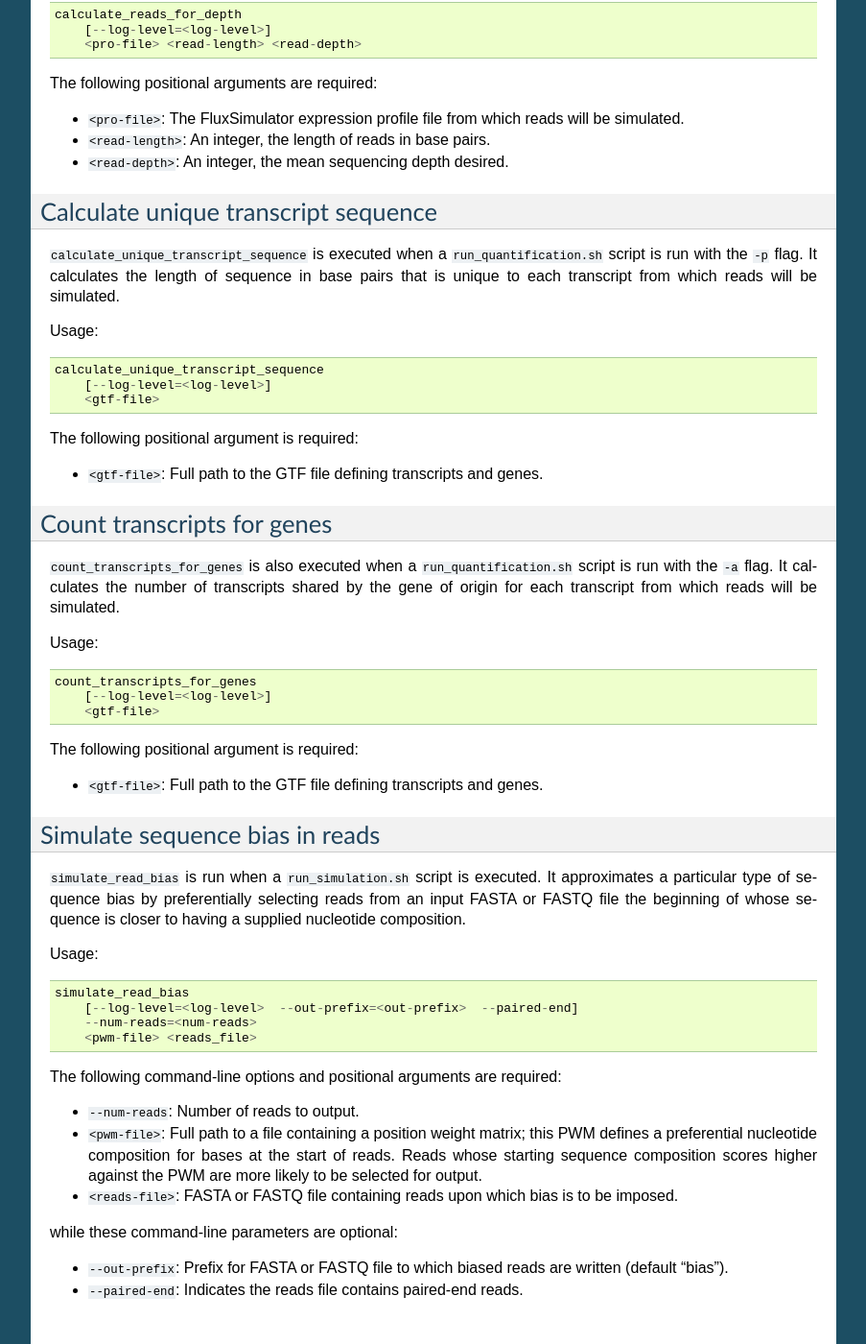
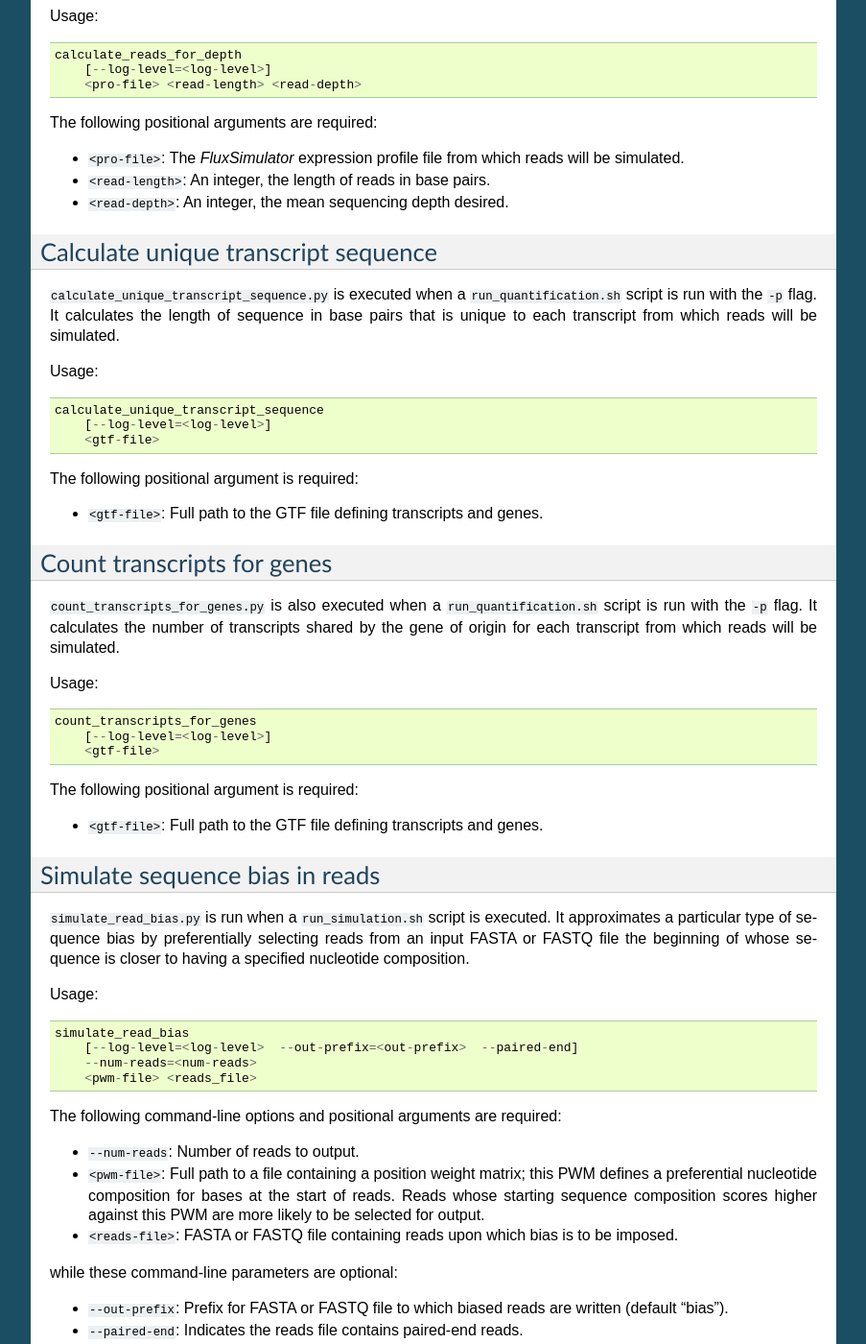
Before and after one commit to lweasel/piquant, a Sphinx documentation site: the page built from docs/support_scripts.rst, in a window 1280 px wide and 1400 px high, scrolled down 1772 px. Shown: the whole window at 96% size, without its empty margins (198-1101 px from the left). Built offline with Sphinx 7.4.7, drawn with Linux system fonts in a browser that asks for light colours; formulas are drawn with MathJax 3; some of the changed text lies outside the part shown.

```diff
--- a/docs/support_scripts.rst
+++ b/docs/support_scripts.rst
@@ -12,9 +12,9 @@ Further information on each script and their command line options is given in th
 Analyse a single quantification run
 -----------------------------------
 
-``analyse_quantification_run`` is executed when a ``run_quantification.sh`` script is run with the ``-a`` flag. It reads the ``tpms.csv`` file produced by ``assemble_quantification_data.py`` (see `below <assemble-quantification-data>`_), and then calculates statistics and plots graphs to assess the accuracy of transcript abundance estimates produced in a single quantification run.
+``analyse_quantification_run.py`` is executed when a ``run_quantification.sh`` script is run with the ``-a`` flag. It reads the ``tpms.csv`` file produced by ``assemble_quantification_data.py`` (see :ref:`below <assemble-quantification-data>`_), and then calculates statistics and plots graphs to assess the accuracy of transcript abundance estimates produced in a single quantification run.
 
-For full details of the analyses produced, see `here <assessment-single-run>`_.
+For full details of the analyses produced, see :ref:`here <assessment-single-run>`_.
 
 Usage::
 
@@ -46,7 +46,7 @@ while these command-line parameters are optional:
 Assemble data for a single quantification run
 ---------------------------------------------
 
-``assemble_quantification_data`` is also executed when a ``run_quantification`` scrip is run with the ``-a`` flag. It assembles data required to assess the accuracy of transcript abundance estimates produced in a single quantification run, and writes these data to an output CSV file. See `here <quantification-assemble-data>`_ for full details of the data sources and output file contents.
+``assemble_quantification_data.py`` is also executed when a ``run_quantification.sh`` script is run with the ``-a`` flag. It assembles data required to assess the accuracy of transcript abundance estimates produced in a single quantification run, and writes these data to an output CSV file. See :ref:`here <quantification-assemble-data>`_ for full details of the data sources and output file contents.
 
 Usage::
 
@@ -60,17 +60,17 @@ The following command-line options and positional arguments are required:
 
 * ``--method``: The quantification method by which transcript abundance estimates were produced.
 * ``--out``: The output CSV file name.
-* ``<pro-file>``: Full path of the FluxSimulator [FluxSimulator]_ expression profile file which contains 'ground truth' transcript abundances.
+* ``<pro-file>``: Full path of the *FluxSimulator* [FluxSimulator]_ expression profile file which contains 'ground truth' transcript abundances.
 * ``<quantification-file>``: Full path of the quantification tool-specific file containing estimated transcript abundances.
-* ``<transcript-count-file>``: Full path of a file containing per-gene transcript counts, as produced by `the script <count-transcripts-for-genes>`_ ``count_transcripts_for_genes.py``.
-* ``<unique-sequence-file>``: Full path of a file containing lengths of sequence unique to each transcript, as produced by `the script <calculate-unique-transcript-sequence>`_ ``calculate_unique_transcript_sequence.py``.
+* ``<transcript-count-file>``: Full path of a file containing per-gene transcript counts, as produced by :ref:`the script <count-transcripts-for-genes>`_ ``count_transcripts_for_genes.py``.
+* ``<unique-sequence-file>``: Full path of a file containing lengths of sequence unique to each transcript, as produced by :ref:`the script <calculate-unique-transcript-sequence>`_ ``calculate_unique_transcript_sequence.py``.
 
 .. _calculate-reads-for-depth:
 
 Calculate reads required for sequencing depth
 ---------------------------------------------
 
-``calculate_reads_for_depth`` is run when a ``run_simulation.sh`` script is executed. It calculates the approximate number of reads required to be simulated for a set of transcripts in order to provide the specified sequencing depth, given a particular length of read.
+``calculate_reads_for_depth.py`` is run when a ``run_simulation.sh`` script is executed. It calculates the approximate number of reads required to be simulated for a set of transcripts in order to provide the specified sequencing depth, given a particular length of read.
 
 Usage::
 
@@ -80,7 +80,7 @@ Usage::
 
 The following positional arguments are required:
 
-* ``<pro-file>``: The FluxSimulator expression profile file from which reads will be simulated.
+* ``<pro-file>``: The *FluxSimulator* expression profile file from which reads will be simulated.
 * ``<read-length>``: An integer, the length of reads in base pairs.
 * ``<read-depth>``: An integer, the mean sequencing depth desired.
 
@@ -89,7 +89,7 @@ The following positional arguments are required:
 Calculate unique transcript sequence
 ------------------------------------
 
-``calculate_unique_transcript_sequence`` is executed when a ``run_quantification.sh`` script is run with the ``-p`` flag. It calculates the length of sequence in base pairs that is unique to each transcript from which reads will be simulated.
+``calculate_unique_transcript_sequence.py`` is executed when a ``run_quantification.sh`` script is run with the ``-p`` flag. It calculates the length of sequence in base pairs that is unique to each transcript from which reads will be simulated.
 
 Usage::
 
@@ -106,7 +106,7 @@ The following positional argument is required:
 Count transcripts for genes
 ---------------------------
 
-``count_transcripts_for_genes`` is also executed when a ``run_quantification.sh`` script is run with the ``-a`` flag. It calculates the number of transcripts shared by the gene of origin for each transcript from which reads will be simulated.
+``count_transcripts_for_genes.py`` is also executed when a ``run_quantification.sh`` script is run with the ``-p`` flag. It calculates the number of transcripts shared by the gene of origin for each transcript from which reads will be simulated.
 
 Usage::
 
@@ -123,7 +123,7 @@ The following positional argument is required:
 Simulate sequence bias in reads
 -------------------------------
 
-``simulate_read_bias`` is run when a ``run_simulation.sh`` script is executed. It approximates a particular type of sequence bias by preferentially selecting reads from an input FASTA or FASTQ file the beginning of whose sequence is closer to having a supplied nucleotide composition.
+``simulate_read_bias.py`` is run when a ``run_simulation.sh`` script is executed. It approximates a particular type of sequence bias by preferentially selecting reads from an input FASTA or FASTQ file the beginning of whose sequence is closer to having a specified nucleotide composition.
 
 Usage::
 
@@ -135,7 +135,7 @@ Usage::
 The following command-line options and positional arguments are required:
 
 * ``--num-reads``: Number of reads to output.
-* ``<pwm-file>``: Full path to a file containing a position weight matrix; this PWM defines a preferential nucleotide composition for bases at the start of reads. Reads whose starting sequence composition scores higher against the PWM are more likely to be selected for output.
+* ``<pwm-file>``: Full path to a file containing a position weight matrix; this PWM defines a preferential nucleotide composition for bases at the start of reads. Reads whose starting sequence composition scores higher against this PWM are more likely to be selected for output.
 * ``<reads-file>``: FASTA or FASTQ file containing reads upon which bias is to be imposed.
 
 while these command-line parameters are optional:
```
Also changed, not shown: docs/extending.rst (+11 -11 lines).
